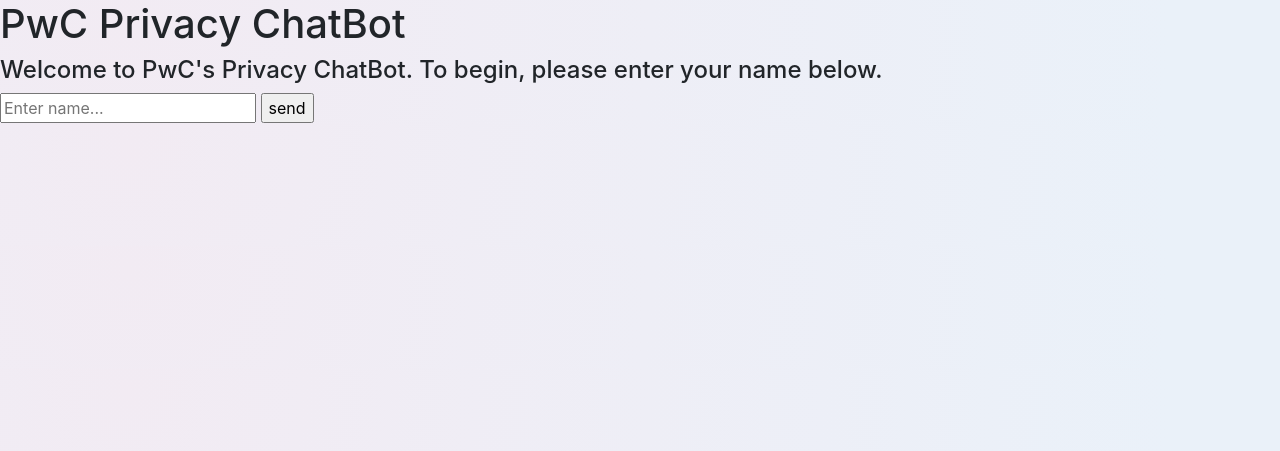
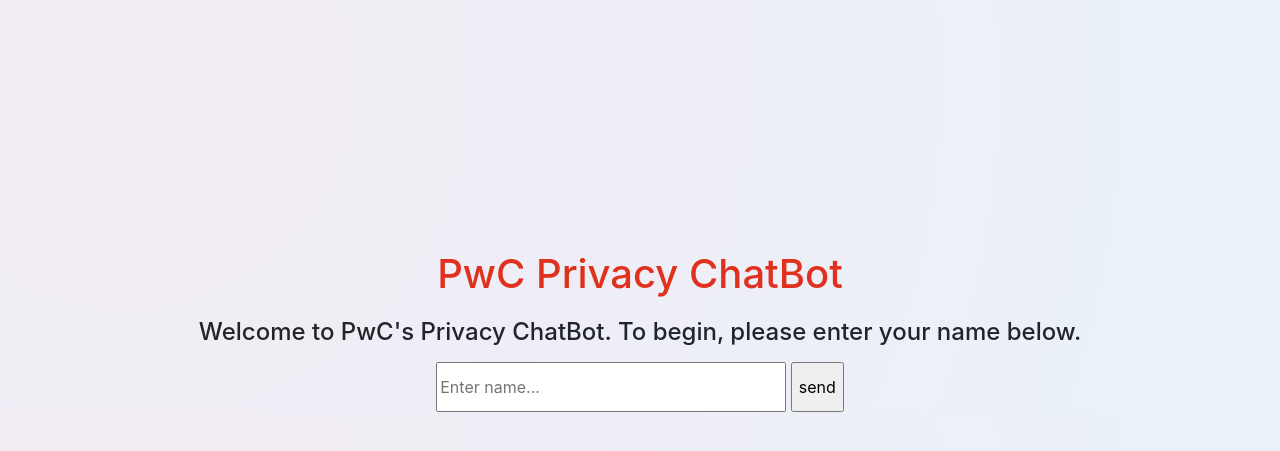
Before and after one commit to AshwinderK25/ChatBot, a Flask app: template templates/UserName.html in a window 1280 px wide. Shown: the top 451 px of the page. Run offline with Flask 2, Linux system fonts and the light colour scheme; the template is opened without the code that fills it, so the values that code supplies are empty; parts of the project's set-up code (start-up, migrations or seed data) failed here and were passed over; some libraries are stand-ins or nearby versions.

Commit message:
Add files via upload

```diff
--- a/static/styles/ChatBot.css
+++ b/static/styles/ChatBot.css
@@ -96,6 +96,16 @@
   right: 60px;
   width: 100px;
 }
+
+#sendUsername{
+  background-color: #555;
+  color: white;
+  border: none;
+  cursor: pointer;
+  opacity: 0.8;
+  position: fixed;
+  float:left
+}
 /* Hover Effects on Card */
 
 @media (min-width: 992px) {
@@ -104,3 +114,30 @@
   }
 
 }
+
+
+#header {
+  color: #e0301e;
+  text-align: center;
+  margin-top: 250px;
+}
+
+#introduction {
+  text-align: center;
+  margin-top: 20px;
+}
+
+#input_name_form {
+  text-align: center;
+  margin-top: 15px;
+
+}
+
+#input_name {
+  width: 350px;
+  height: 50px;
+}
+
+#input_name_btn {
+  height: 50px;
+}
```
